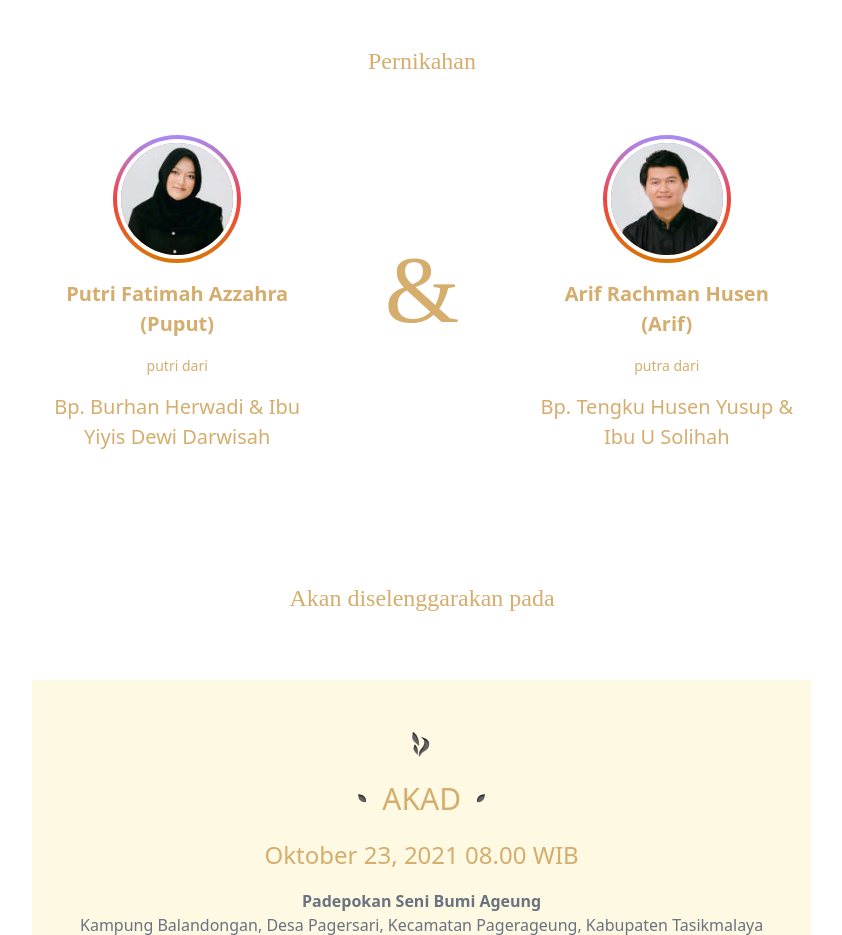
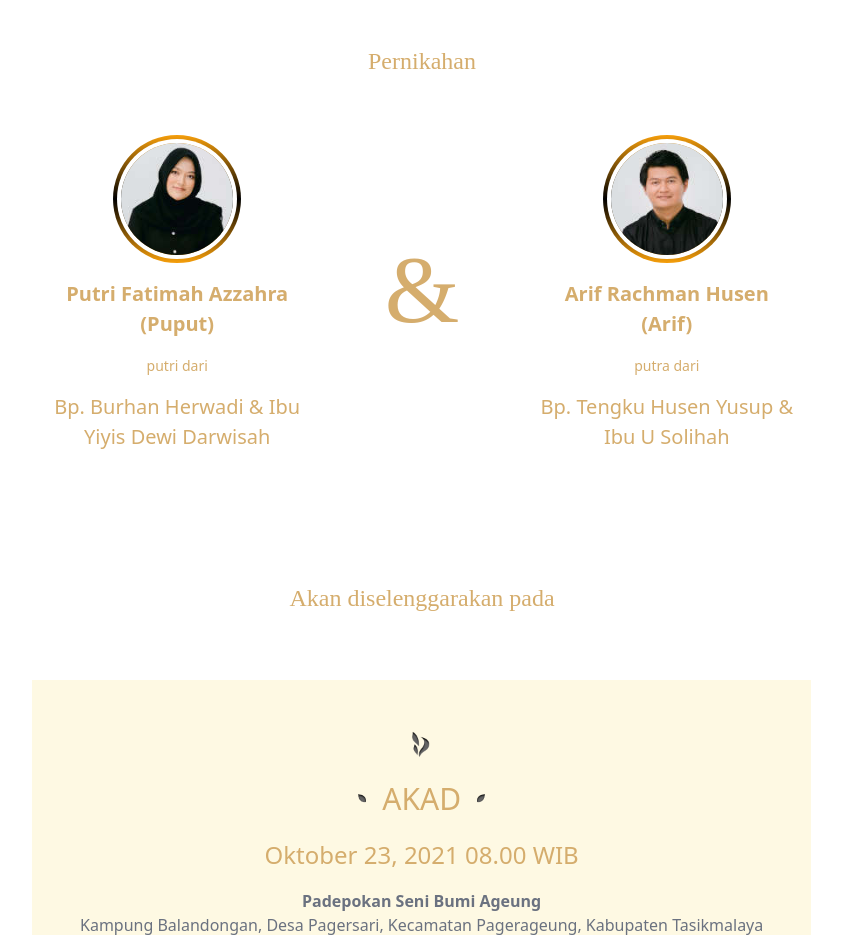
Before and after one commit to arif05rachman/wedding, a React (Create React App) app in the folder client/: page / in a window 1280 px wide. Shown: the part 2840-3775 px from the top of the page, without its empty margins (218-1060 px from the left). Built offline with nearby package versions, Linux system fonts and the light colour scheme; no server answers; a web font is replaced by a local one.

Commit message:
fix to build

```diff
--- a/client/src/App.js
+++ b/client/src/App.js
@@ -1,4 +1,4 @@
-import { useState, useEffect, useRef } from "react";
+import { useState, useEffect } from "react";
 import {
   Countdown,
   Navbar,
--- a/client/src/components/Wedding.jsx
+++ b/client/src/components/Wedding.jsx
@@ -86,9 +86,9 @@ const Wedding = ({ language }) => {
                 w-16
                 md:w-32
                 bg-gradient-to-t
-                from-yellow-600
-                via-red-500
-                to-purple-400
+                from-yellow-500
+                via-black
+                to-yellow-500
                 p-1
                 md:p-2
                 select-none
@@ -144,9 +144,9 @@ const Wedding = ({ language }) => {
                 w-16
                 md:w-32
                 bg-gradient-to-t
-                from-yellow-600
-                via-red-500
-                to-purple-400
+                from-yellow-500
+                via-black
+                to-yellow-500
                 p-1
                 md:p-2
                 select-none
```
